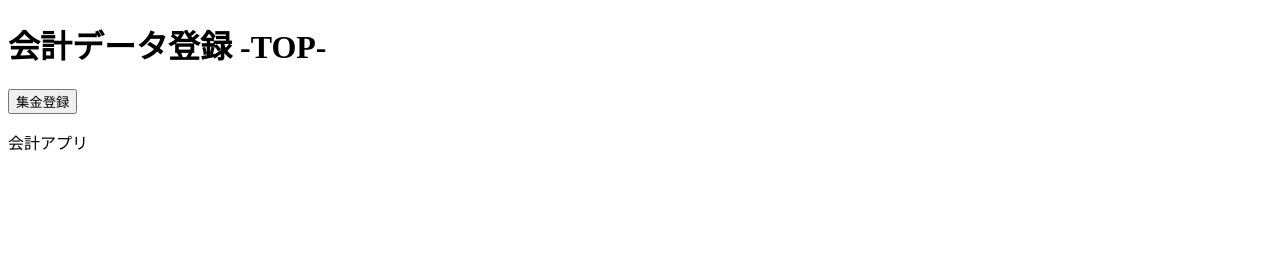
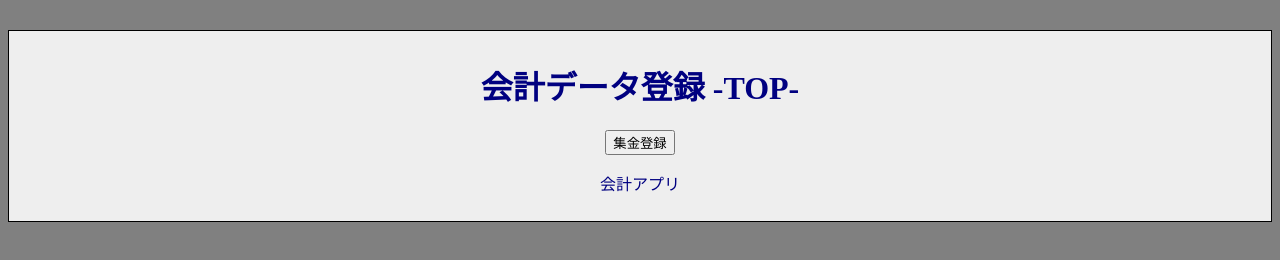
Before and after one commit to Wish-man/Syukin-memo-app, a plain HTML site: page index.html in a window 1280 px wide. Drawn offline with Linux system fonts and the light colour scheme.

Commit message:
make css

```diff
--- a/index.html
+++ b/index.html
@@ -2,11 +2,14 @@
 <head>
    <base target="_top">
    <meta charset="UTF-8">
+   <link rel="stylesheet" type="text/css" href="stylesheet.css">
    <title>トップページ</title>
 </head>
 <body>
-   <h1>会計データ登録 -TOP- </h1>
-   <button onclick="location.href='./post_data.html'">集金登録</button>
-   <!--<button onclick="location.href='./post_data.html'">集金登録</button>-->
-   <p>会計アプリ</p>
+   <div>
+      <h1>会計データ登録 -TOP- </h1>
+      <button onclick="location.href='./post_data.html'">集金登録</button>
+      <!--<button onclick="location.href='./post_data.html'">集金登録</button>-->
+      <p>会計アプリ</p>
+   </div>
 </body>
--- /dev/null
+++ b/stylesheet.css
@@ -0,0 +1,14 @@
+body{
+    background-color: grey;
+    font-family: Meiryo;
+    color: navy;
+}
+
+div{
+    background-color: #eeeeee;
+    widows: 400px;
+    padding: 10px;
+    text-align: center;
+    border: 1px solid black;
+    margin: 30px auto;
+}
```
Also changed, not shown: post_data.html (+3 -0 lines), result.html (+8 -4 lines).
